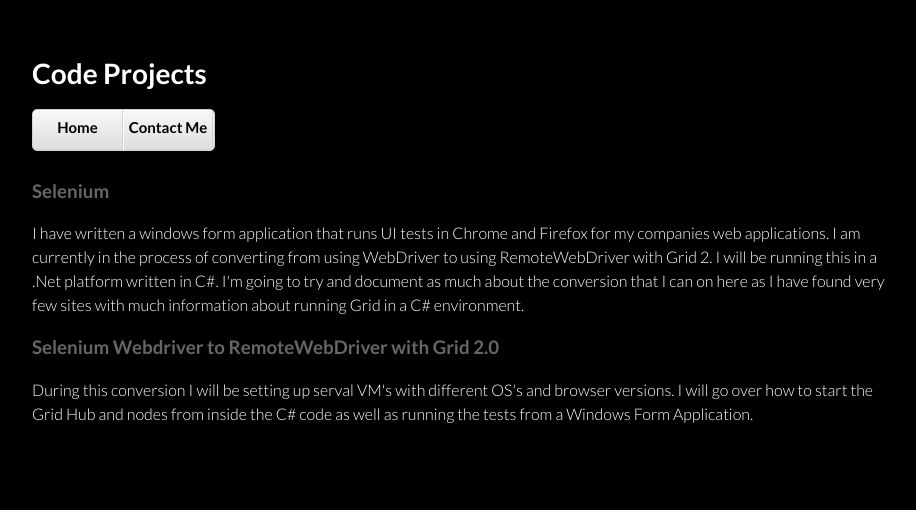
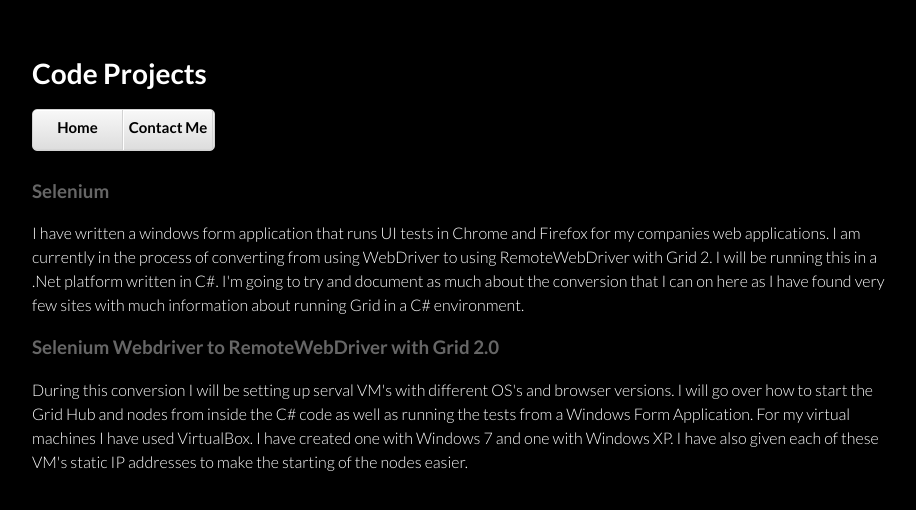
Before and after one commit to tmonck/tmonck.github.io, a Jekyll site: the page Code.html, which Jekyll copies as it is, in a window 1280 px wide. Shown: the top 510 px of the page, without its empty margins (178-1094 px from the left). Built offline with Jekyll 4.4.1, drawn with Linux system fonts in a browser that asks for light colours.

Commit message:
Updated Code Page.

```diff
--- a/Code.html
+++ b/Code.html
@@ -32,6 +32,7 @@
 		<h3>
 			<a name="Selenium-webdriver-grid" class="anchor" href="#Selenium-webdriver-grid"><span class="octicon octicon-link"></span></a>Selenium Webdriver to RemoteWebDriver with Grid 2.0
 		</h3>
-		<p>During this conversion I will be setting up serval VM's with different OS's and browser versions. I will go over how to start the Grid Hub and nodes from inside the C# code as well as running the tests from a Windows Form Application.</p>
+		<p>During this conversion I will be setting up serval VM's with different OS's and browser versions. I will go over how to start the Grid Hub and nodes from inside the C# code as well as running the tests from a Windows Form Application.
+		For my virtual machines I have used VirtualBox. I have created one with Windows 7 and one with Windows XP. I have also given each of these VM's static IP addresses to make the starting of the nodes easier.</p>
 
 	  </section>
```
Also changed, not shown: index.html (+8 -4 lines).
